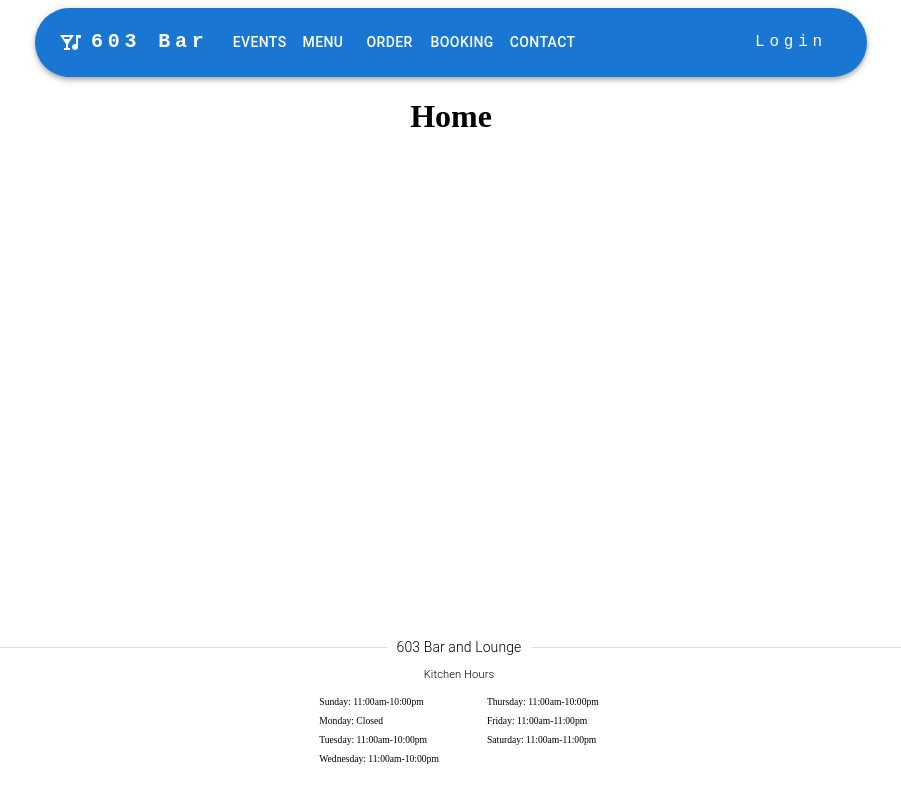
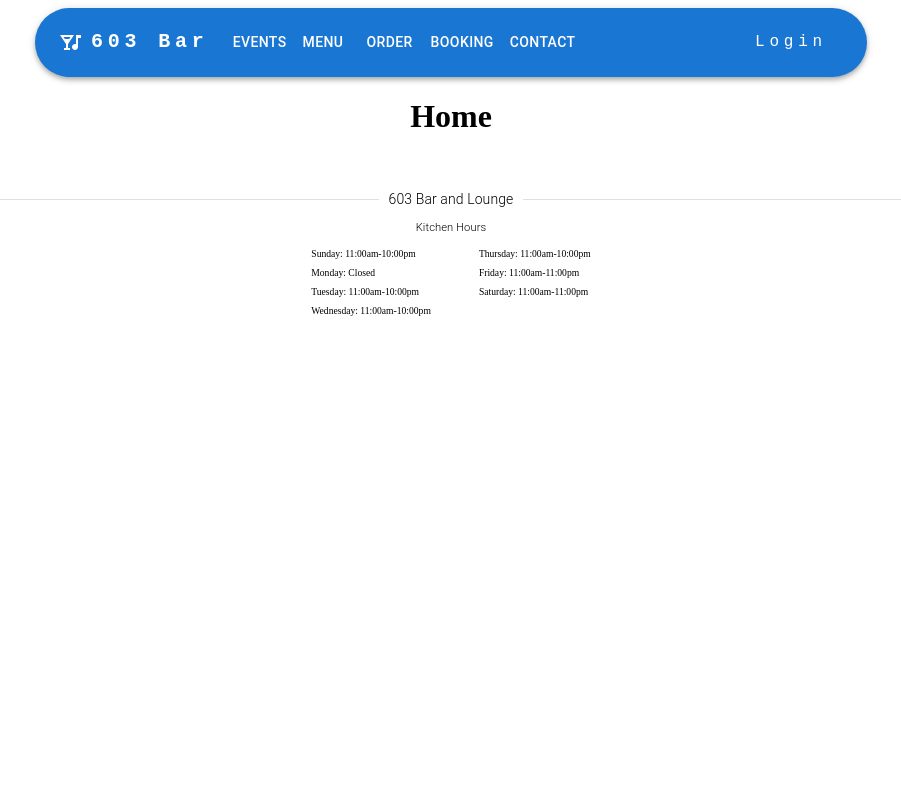
Before and after one commit to TimL94/BlockBudsters, a React (Vite) app in the folder client/: page / in a window 1280 px wide. Shown: the whole page, without its empty margins (189-1090 px from the left). Built offline with nearby package versions, Linux system fonts and the light colour scheme.

Commit message:
further margin adjustments

```diff
--- a/client/src/App.jsx
+++ b/client/src/App.jsx
@@ -9,7 +9,7 @@ function App() {
     <Box sx={{p:0, m:0, display:'flex', flexDirection:'column', height:'80vh'}} boxSizing='border-box'>
       <Navbar />
       <div>
-        <Outlet />
+        <Outlet sx={{ mb:20 }}/>
       </div>
       <Footer/>
     </Box>
--- a/client/src/components/Footer.jsx
+++ b/client/src/components/Footer.jsx
@@ -14,12 +14,11 @@ const Footer = () => {
         <Box
             sx={{
                 flexGrow: 0,
-                position: 'fixed',
-                bottom: 0,
                 width: '100%',
-                mt:5,
+                mt: 2,
                 mb: 2,
-                py: 2
+                py: 2,
+                position: 'relative'
             }}
         >
             <Divider>
```
